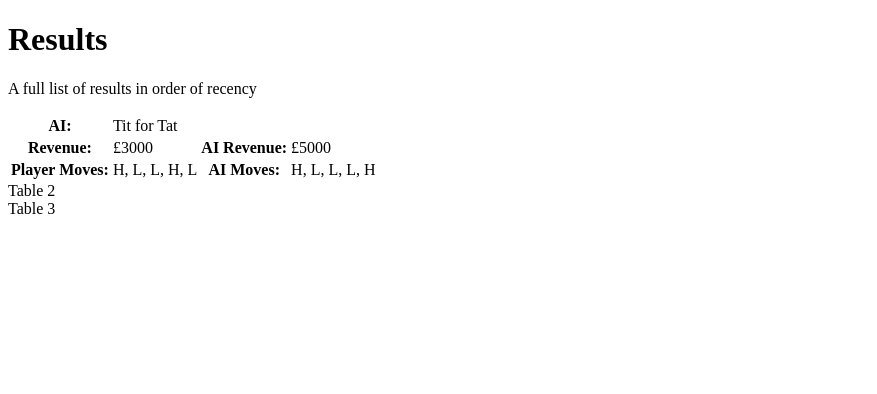
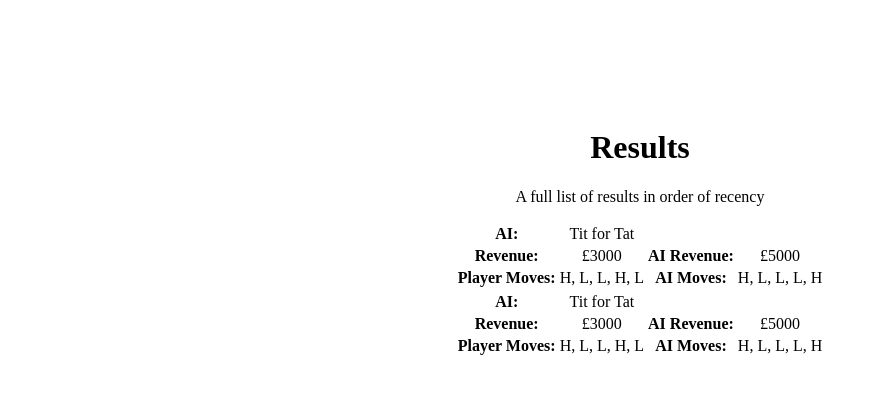
Before and after one commit to aslaterm32/lap-1-project-game-theory, a website: page frontend/assets/results.html in a window 1280 px wide. Shown: the whole page, without its empty margins (0-877 px from the left). Drawn offline with Linux system fonts and the light colour scheme.

Commit message:
linked style sheet and engaged the flex properties

```diff
--- a/frontend/assets/results.html
+++ b/frontend/assets/results.html
@@ -3,6 +3,7 @@
 <head>
     <meta charset="UTF-8">
     <meta name="viewport" content="width=device-width, initial-scale=1.0">
+    <link rel="stylesheet" href="./styles.css">
     <title>Game Theory Results</title>
 </head>
 <body>
@@ -16,7 +17,7 @@
     <main>
         <section id="results-section">
             <div class="container">
-                <div id="flex-row">
+                <div id="results-flex-row">
                     <div id="item-1" class="flex-items">
                         <table class="results-table">
                            <tr>
@@ -37,9 +38,26 @@
                            </tr>
                         </table>
                     </div>
-                    <div id="item-1" class="flex-items">Table 2</div>
-                    <div id="item-1" class="flex-items">Table 3</div>
-
+                    <div id="item-2" class="flex-items">
+                        <table class="results-table">
+                           <tr>
+                            <th>AI:</th>
+                            <td id="ai-type">Tit for Tat</td>
+                           </tr>
+                           <tr>
+                            <th>Revenue:</th>
+                            <td id="pl-rev-data">£3000</td>
+                            <th>AI Revenue:</th>
+                            <td id="ai-rev-data">£5000</td>
+                           </tr>
+                           <tr>
+                            <th>Player Moves:</th>
+                            <td id="pl-moves-data">H, L, L, H, L</td>
+                            <th>AI Moves:</th>
+                            <td id="ai-moves-data">H, L, L, L, H</td>
+                           </tr>
+                        </table>
+                    </div>
                 </div>
             </div>
         </section>
--- a/frontend/assets/styles.css
+++ b/frontend/assets/styles.css
@@ -14,3 +14,12 @@ section {
     display: flex;
     flex-direction: column;
 }
+
+
+/* results page */
+
+#results-flex-row {
+    display: flex;
+    flex-direction: column;
+    align-items: center;
+}
```
